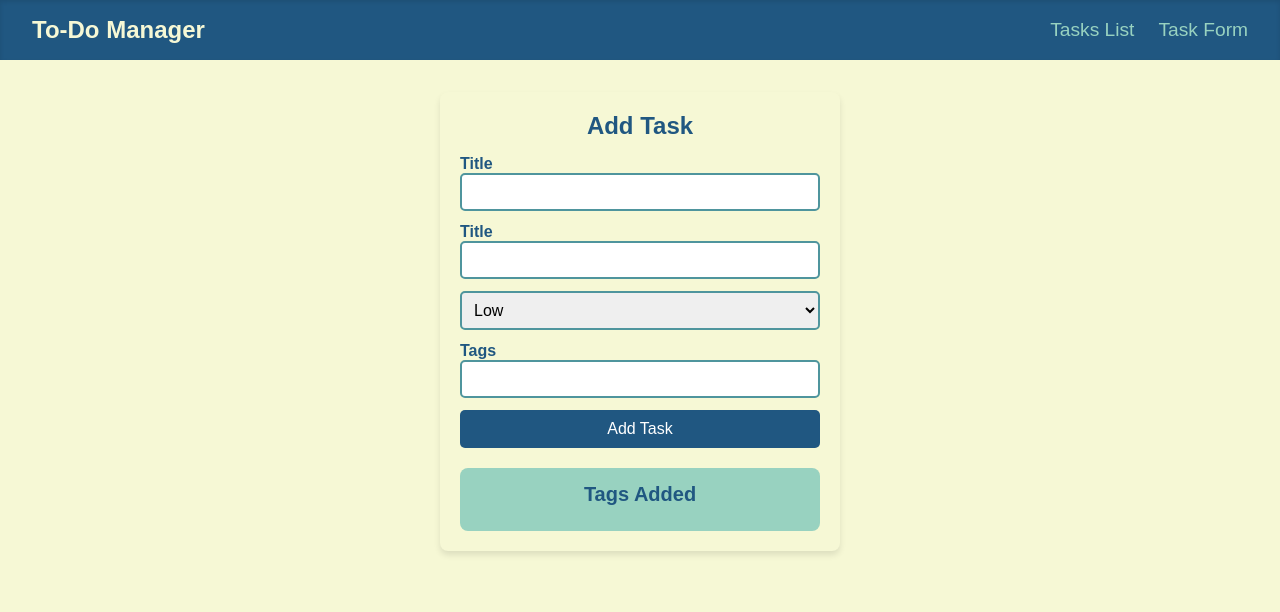
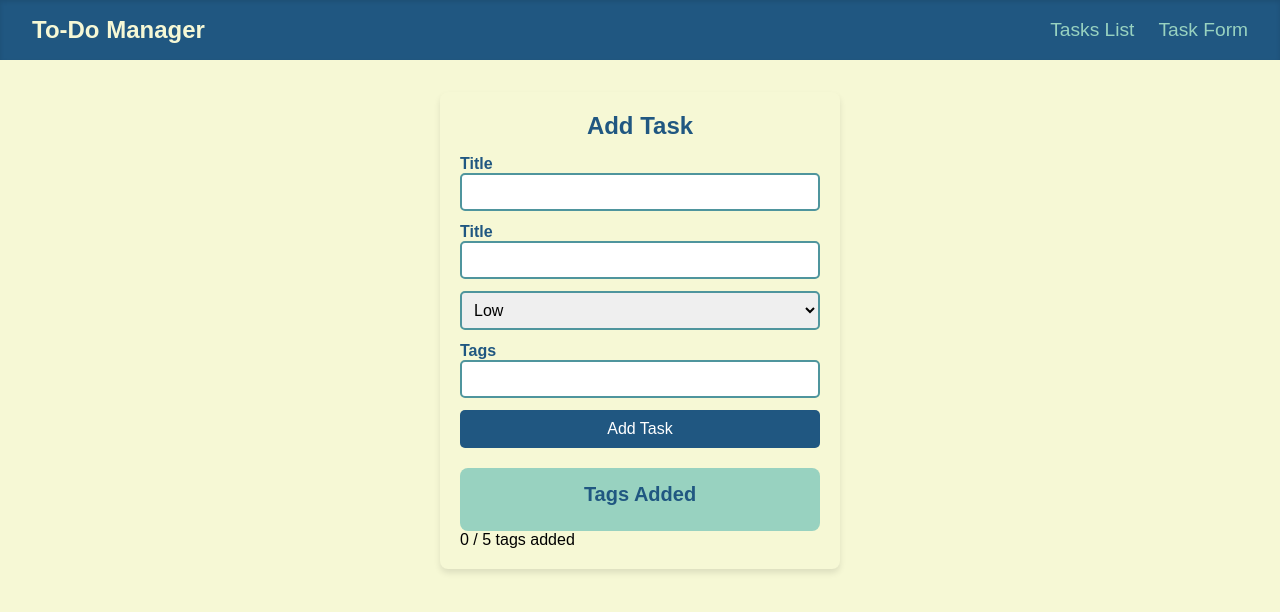
Before and after one commit to Espadv69/TaskMaster-MERN, a React (Vite) app in the folder frontend/: page /form in a window 1280 px wide. Shown: the top 612 px of the page. Built offline with nearby package versions, Linux system fonts and the light colour scheme.

Commit message:
Add tag length tracking and limit in TaskForm component

```diff
--- a/frontend/src/components/TaskForm/TaskForm.jsx
+++ b/frontend/src/components/TaskForm/TaskForm.jsx
@@ -8,6 +8,8 @@ const TaskForm = () => {
   const [description, setDescription] = useState('')
   const [priority, setPriority] = useState('low')
   const [tags, setTags] = useState([])
+  const [tagLength, setTagLength] = useState(0)
+  const [maxLength] = useState(5)
   const [tagInput, setTagInput] = useState('')
   const [error, setError] = useState('')
 
@@ -42,13 +44,23 @@ const TaskForm = () => {
   const handleTagInputChange = (e) => {
     if (e.key === 'Backspace' && tagInput === '') {
       e.preventDefault()
+
+      if (tagLength === 0 && tags.length === 0) {
+        return
+      }
+      setTagLength(tagLength - 1)
       setTags(tags.slice(0, -1))
+      return
+    }
+
+    if (tags.length >= 5) {
       return
     }
 
     if (e.key === 'Enter' && tagInput) {
       e.preventDefault()
       setTags([...tags, tagInput.trim()])
+      setTagLength(tagLength + 1)
       setTagInput('')
     }
   }
@@ -58,7 +70,6 @@ const TaskForm = () => {
       <header className="task-form__header">
         <h1 className="task-form__header-title">Add Task</h1>
       </header>
-
       <form onSubmit={handleSubmit} className="task-form__form">
         <label className="task-form__label">
           Title
@@ -95,7 +106,6 @@ const TaskForm = () => {
         {error && <p className="task-form__error">{error}</p>}
         <button className="task-form__button">Add Task</button>
       </form>
-
       <footer className="task-form__footer">
         <h2 className="task-form__footer-title">Tags Added</h2>
 
@@ -107,6 +117,7 @@ const TaskForm = () => {
           ))}
         </div>
       </footer>
+      {tagLength} / {maxLength} tags added
     </section>
   )
 }
```
